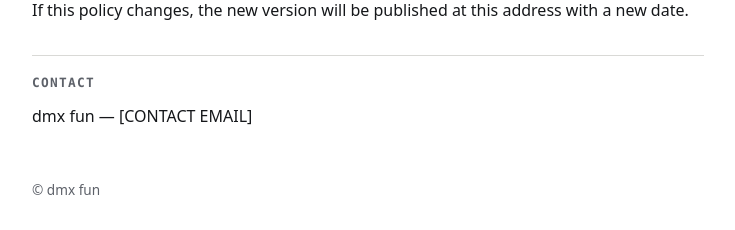
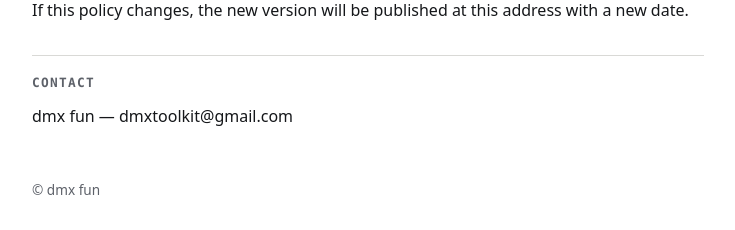
Before and after one commit to dmxfun/privacy, a Jekyll site: the page built from toolkit.md, in a window 1280 px wide. Shown: the part 1447-1677 px from the top of the page, without its empty margins (272-1007 px from the left). Built offline with Jekyll 4.4.1, drawn with Linux system fonts in a browser that asks for light colours.

Commit message:
Add contact address

```diff
--- a/toolkit.md
+++ b/toolkit.md
@@ -42,4 +42,4 @@ If this policy changes, the new version will be published at this address with a
 
 ## Contact
 
-dmx fun — [CONTACT EMAIL]
+dmx fun — dmxtoolkit@gmail.com
```
